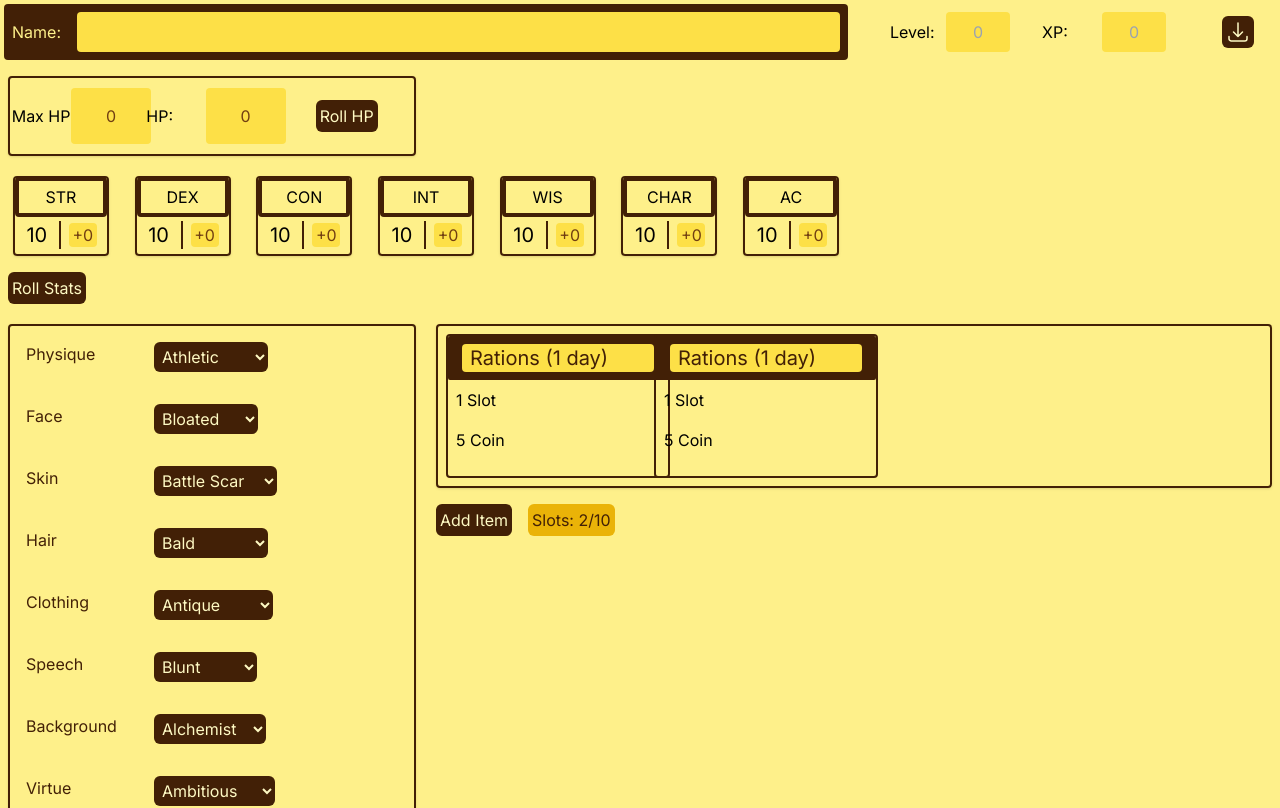
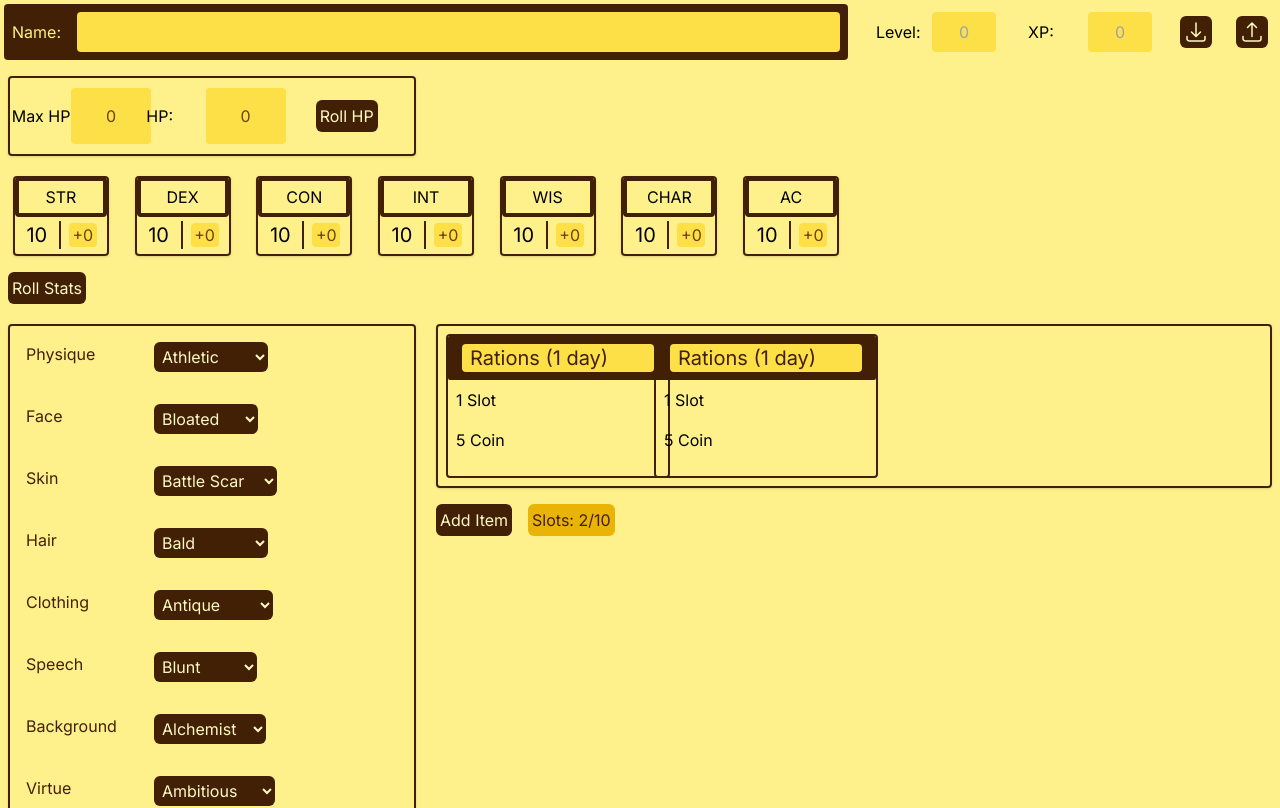
Before and after one commit to mf-andres/knave-charsheet, a Next.js app: page / in a window 1280 px wide. Shown: the top 808 px of the page. Built offline with nearby package versions, Linux system fonts and the light colour scheme.

Commit message:
feat: add upload button

```diff
--- a/app/page.tsx
+++ b/app/page.tsx
@@ -8,11 +8,11 @@ import HpInput from "@/components/hp";
 import LevelAndXP from "@/components/level-and-xp";
 import { useState } from "react";
 import DownloadButton from "@/components/download-button";
+import UploadButton from "@/components/upload-button";
 
 export default function Home() {
   // TODO
-  //  ace, make shareable, roll hp
-  //  level up
+  //  delete items, make shareable
   const [con, setCon] = useState(0);
   const [items, setItems] = useState([
     {
@@ -42,6 +42,7 @@ export default function Home() {
         <div className="flex justify-around justify-items-center items-center">
           <LevelAndXP></LevelAndXP>
           <DownloadButton state={state}></DownloadButton>
+          <UploadButton></UploadButton>
         </div>
       </div>
 
--- /dev/null
+++ b/components/upload-button.tsx
@@ -0,0 +1,66 @@
+import { ChangeEvent, useRef, useState } from "react";
+
+interface Props {}
+
+const UploadButton: React.FC<Props> = () => {
+  const [jsonData, setJsonData] = useState(null);
+  const fileInputRef = useRef<HTMLInputElement>(null);
+
+  const handleClick = () => {
+    if (fileInputRef.current) {
+      fileInputRef.current.click();
+    }
+  };
+
+  const handleFileUpload = (event: ChangeEvent<HTMLInputElement>) => {
+    if (!event.target.files) return;
+
+    const file = event.target.files[0];
+    const reader = new FileReader();
+
+    reader.onload = (e) => {
+      if (!e.target) return;
+      try {
+        const data = JSON.parse(e.target.result as string);
+        setJsonData(data);
+      } catch (error) {
+        // TODO deal with errors
+        console.error("Error parsing JSON file:", error);
+      }
+    };
+
+    reader.readAsText(file);
+  };
+
+  return (
+    <div>
+      <input
+        className="hidden"
+        type="file"
+        accept=".json"
+        ref={fileInputRef}
+        onChange={(e) => handleFileUpload(e)}
+      />
+      <button
+        className="m-2 p-1 bg-yellow-950 text-yellow-100 rounded-md"
+        onClick={() => handleClick()}
+      >
+        <svg
+          xmlns="http://www.w3.org/2000/svg"
+          fill="none"
+          viewBox="0 0 24 24"
+          strokeWidth={1.5}
+          stroke="currentColor"
+          className="w-6 h-6"
+        >
+          <path
+            strokeLinecap="round"
+            strokeLinejoin="round"
+            d="M3 16.5v2.25A2.25 2.25 0 0 0 5.25 21h13.5A2.25 2.25 0 0 0 21 18.75V16.5m-13.5-9L12 3m0 0 4.5 4.5M12 3v13.5"
+          />
+        </svg>
+      </button>
+    </div>
+  );
+};
+export default UploadButton;
```
